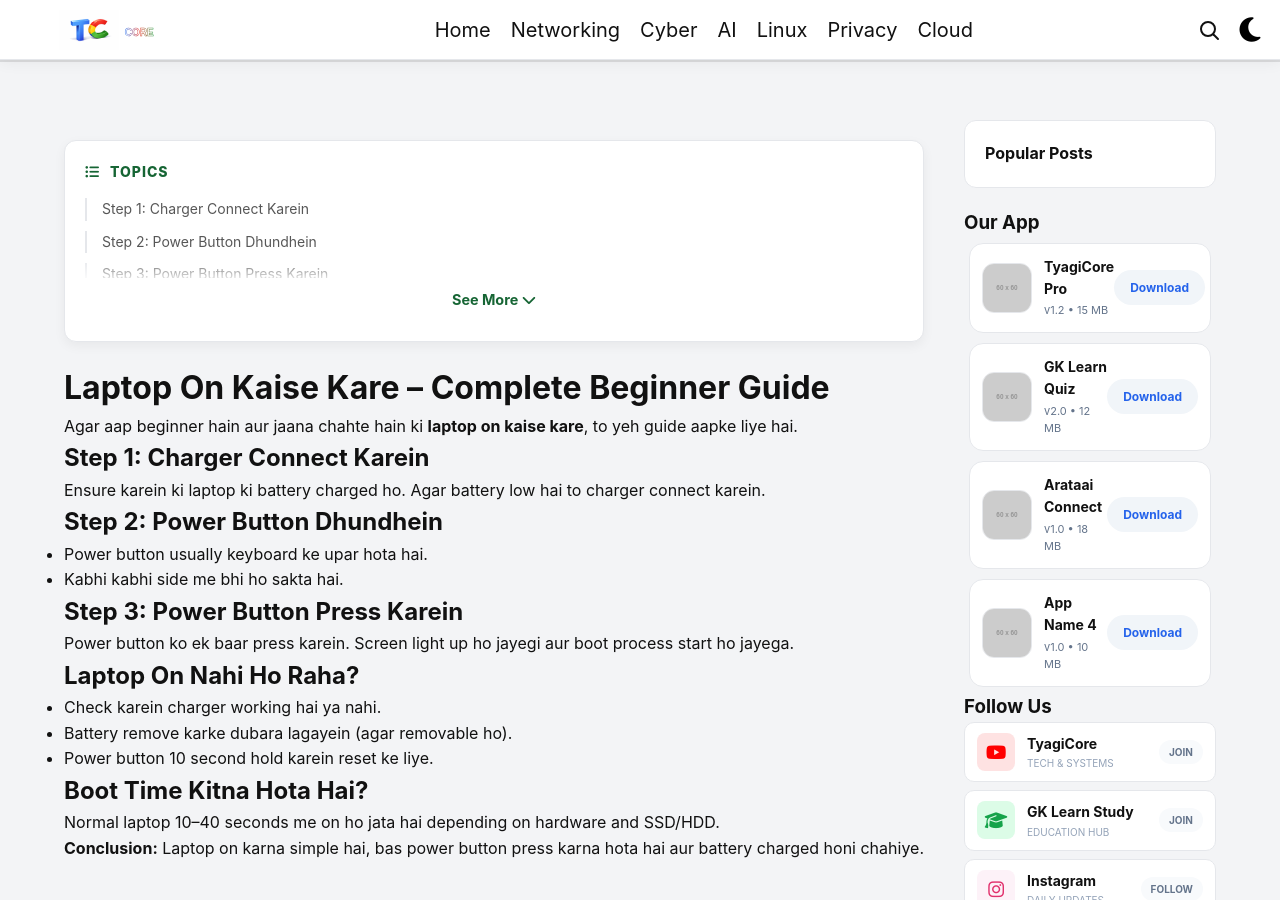
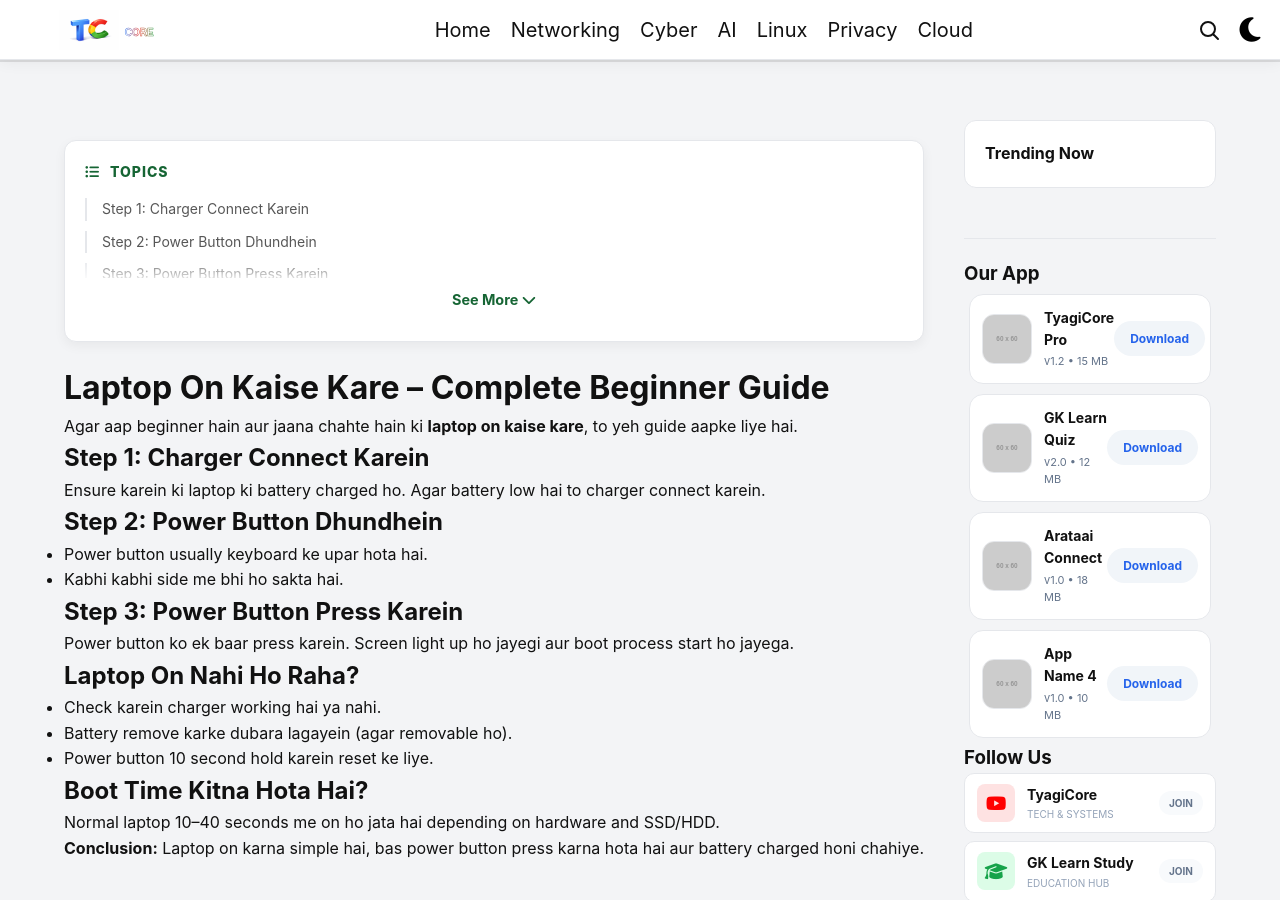
Before and after one commit to HimanshuTyagiJi/TyagiCore, a Jekyll site: the page built from laptop-on-kaise-karen.html, in a window 1280 px wide and 900 px high. Built offline with Jekyll 4.4.1, drawn with Linux system fonts in a browser that asks for light colours.

Commit message:
Update default.html

```diff
--- a/_layouts/default.html
+++ b/_layouts/default.html
@@ -213,8 +213,57 @@
 
 
   <aside class="tc-sidebar">
-  <div class="box">Popular Posts</div>
+ <div class="box">Trending Now</div>
+  <div id="trending-container">
+    <p style="padding:10px; color:#999;">Loading trends...</p>
+  </div>
+   <script>document.addEventListener("DOMContentLoaded", function() {
+    const trendingContainer = document.getElementById('trending-container');
 
+    if (typeof allPosts !== 'undefined' && trendingContainer) {
+        // 1. Current 6-hour block calculate karein (har 21600 seconds mein badlega)
+        const now = Math.floor(Date.now() / (1000 * 60 * 60 * 6));
+
+        // 2. Posts ko shuffle karne ka logic (Seed based taaki sabko same dikhe)
+        let shuffled = [...allPosts].sort((a, b) => {
+            const hashA = a.title.length + now;
+            const hashB = b.title.length + now;
+            return Math.sin(hashA) - Math.sin(hashB);
+        });
+
+        // 3. Top 5 posts nikaalein
+        const trendingPosts = shuffled.slice(0, 5);
+
+        // 4. HTML Generate karein
+        let html = '<ul class="trending-list" style="list-style:none; padding:0; margin:0;">';
+        trendingPosts.forEach((post, index) => {
+            html += `
+                <li style="margin-bottom: 15px; display: flex; align-items: center; gap: 10px;">
+                    <span style="font-size: 20px; font-weight: 900; color: #e2e8f0;">0${index + 1}</span>
+                    <a href="${post.url}" style="text-decoration: none; color: var(--text-color); font-size: 14px; font-weight: 600; line-height: 1.4;">
+                        ${post.title}
+                    </a>
+                </li>`;
+        });
+        html += '</ul>';
+
+        trendingContainer.innerHTML = html;
+    }
+});</script><style>#trending-container {
+    padding: 15px 0;
+    border-bottom: 1px solid var(--border-color);
+    margin-bottom: 20px;
+}
+
+.trending-list li:hover a {
+    color: #1a73e8; /* Blue color on hover */
+    transition: 0.2s;
+}
+
+.trending-list span {
+    min-width: 30px;
+    font-family: 'Poppins', sans-serif;
+}</style>
 
 <h3>Our App</h3>
 <div class='tyagi-app-container'>
```
